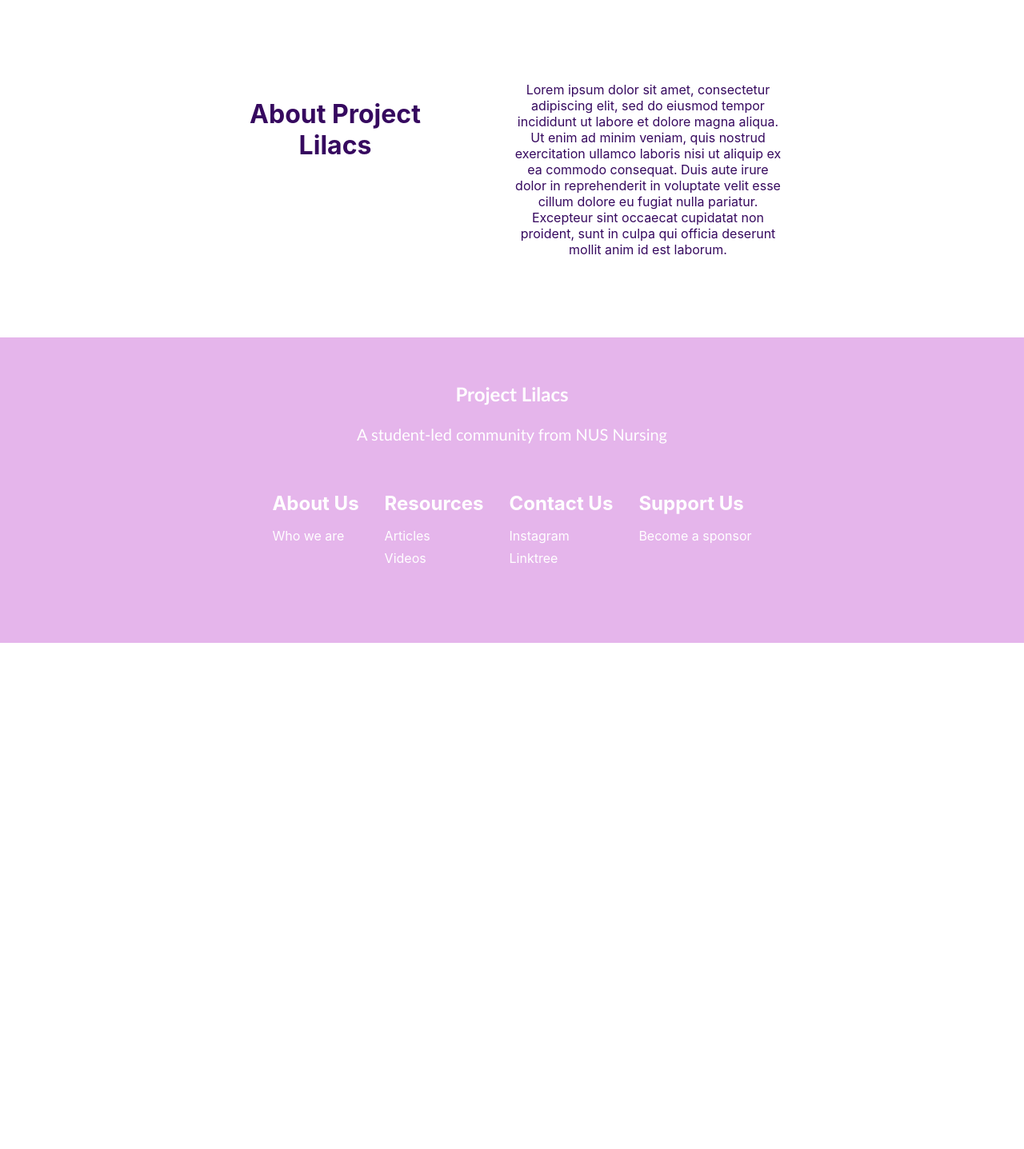
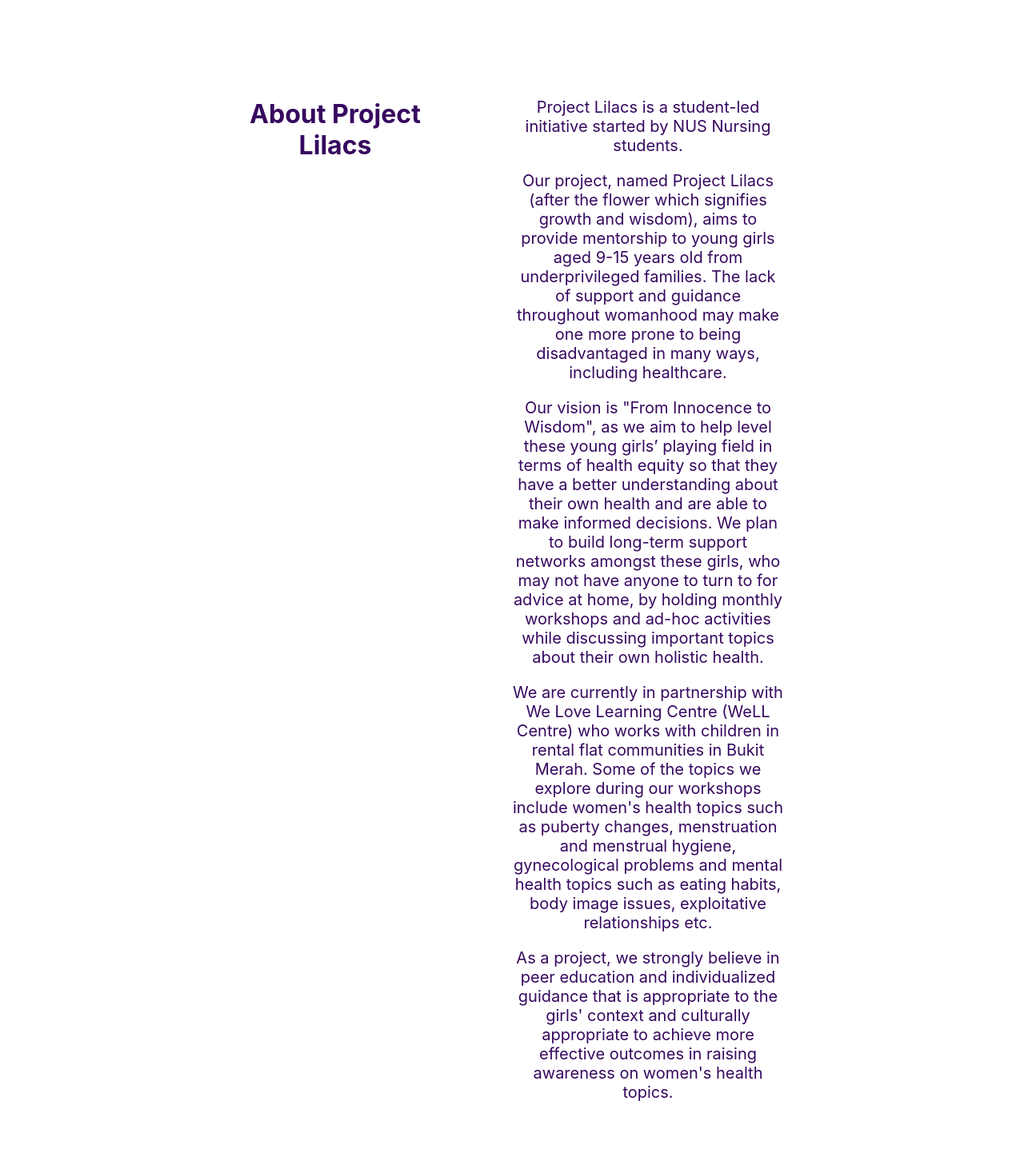
Before and after one commit to nus-project-lilacs/website, a React (Create React App) app: page / in a window 1280 px wide. Shown: the part 1213-2650 px from the top of the page at 80% size. Before the commit the page ends 2017 px from the top, so only its background shows below. Built offline with nearby package versions, Linux system fonts and the light colour scheme; no server answers.

Commit message:
Update homepage and index.html

```diff
--- a/public/index.html
+++ b/public/index.html
@@ -2,7 +2,7 @@
 <html lang="en">
   <head>
     <meta charset="utf-8" />
-    <link rel="icon" href="%PUBLIC_URL%/favicon.ico" />
+    <link rel="icon" href="%PUBLIC_URL%/projectlilacslogo.png" />
     <meta name="viewport" content="width=device-width, initial-scale=1" />
     <meta name="theme-color" content="#000000" />
     <meta
@@ -24,7 +24,7 @@
       work correctly both with client-side routing and a non-root public URL.
       Learn how to configure a non-root public URL by running `npm run build`.
     -->
-    <title>React App</title>
+    <title>Project Lilacs</title>
   </head>
   <body>
     <noscript>You need to enable JavaScript to run this app.</noscript>
--- a/src/pages/HomePage/HomePage.css
+++ b/src/pages/HomePage/HomePage.css
@@ -22,6 +22,7 @@
 
 .about-col-2{
     flex-basis: 50%;
+    font-size: 20px;
 
 
 }
--- a/src/pages/HomePage/HomePage.js
+++ b/src/pages/HomePage/HomePage.js
@@ -18,7 +18,11 @@ const HomePage = () => {
             <h1>About Project Lilacs</h1>
           </div>
           <div className="about-col-2">
-            Lorem ipsum dolor sit amet, consectetur adipiscing elit, sed do eiusmod tempor incididunt ut labore et dolore magna aliqua. Ut enim ad minim veniam, quis nostrud exercitation ullamco laboris nisi ut aliquip ex ea commodo consequat. Duis aute irure dolor in reprehenderit in voluptate velit esse cillum dolore eu fugiat nulla pariatur. Excepteur sint occaecat cupidatat non proident, sunt in culpa qui officia deserunt mollit anim id est laborum.
+          <p>Project Lilacs is a student-led initiative started by NUS Nursing students.</p>
+          <p>Our project, named Project Lilacs (after the flower which signifies growth and wisdom), aims to provide mentorship to young girls aged 9-15 years old from underprivileged families. The lack of support and guidance throughout womanhood may make one more prone to being disadvantaged in many ways, including healthcare. </p>
+          <p>Our vision is "From Innocence to Wisdom",  as we aim to help level these young girls’ playing field in terms of health equity so that they have a better understanding about their own health and are able to make informed decisions. We plan to build long-term support networks amongst these girls, who may not have anyone to turn to for advice at home, by holding monthly workshops and ad-hoc activities while discussing important topics about their own holistic health.</p>
+          <p>We are currently in partnership with We Love Learning Centre (WeLL Centre) who works with children in rental flat communities in Bukit Merah. Some of the topics we explore during our workshops include women's health topics such as puberty changes, menstruation and menstrual hygiene, gynecological problems and mental health topics such as eating habits, body image issues, exploitative relationships etc.</p>
+          <p>As a project, we strongly believe in peer education and individualized guidance that is appropriate to the girls' context and culturally appropriate to achieve more effective outcomes in raising awareness on women's health topics.</p>
           </div>
         </div>
       </div>
```
Also changed, not shown: public/projectlilacslogo.png (added).
